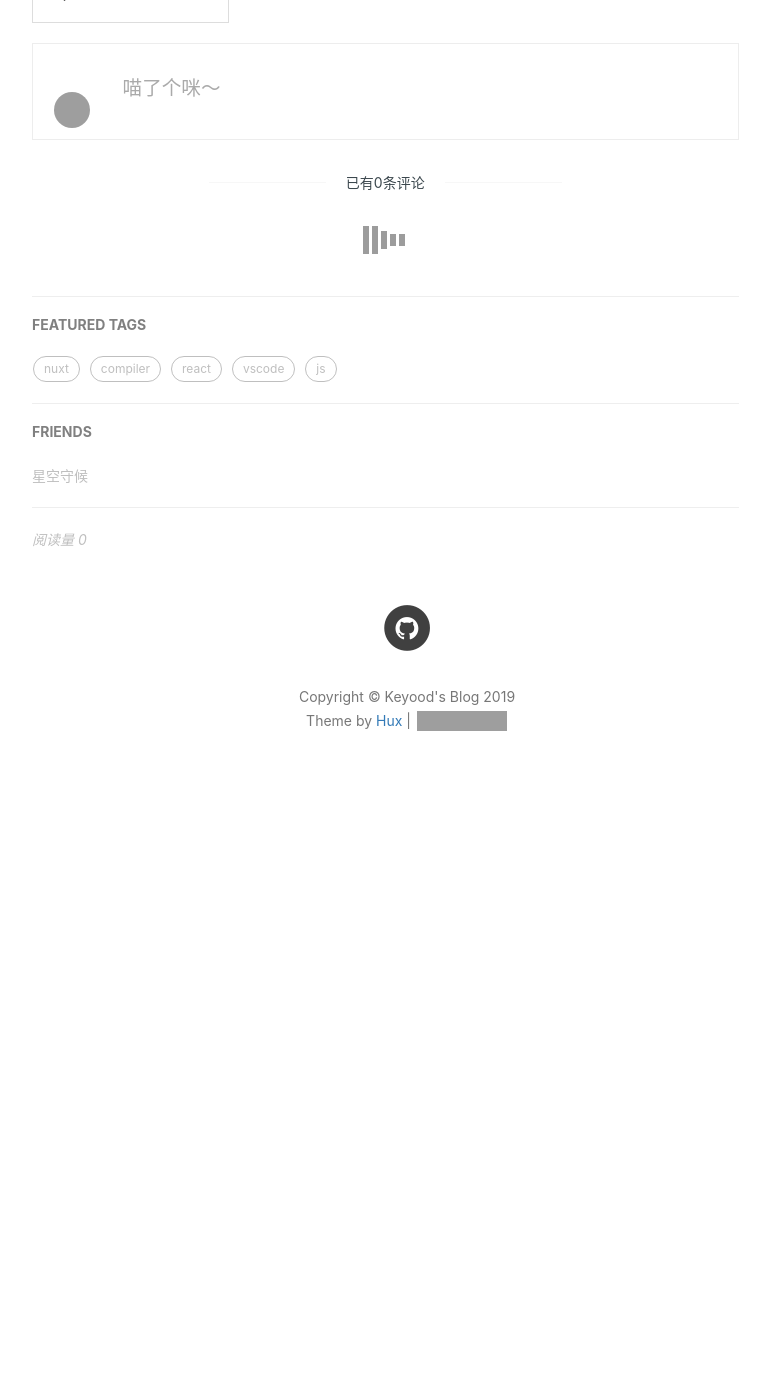
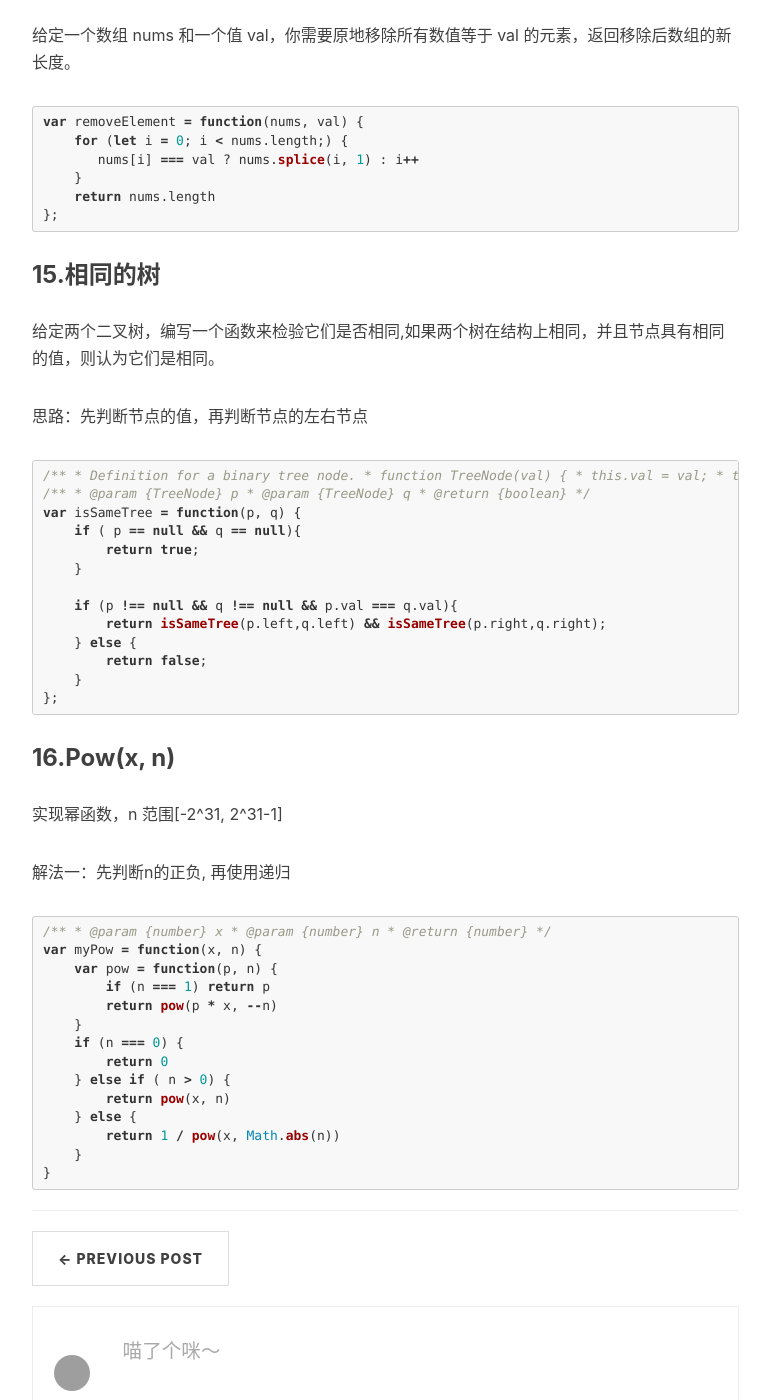
Before and after one commit to keyood/keyood.github.io, a Jekyll site: the page built from _posts/2019-07-17-leetcode.markdown, in a window 1280 px wide and 1400 px high, scrolled down 8761 px. Shown: the whole window, without its empty margins (233-1003 px from the left). Built offline with Jekyll 4.4.1, drawn with Linux system fonts in a browser that asks for light colours; nearby versions of some CDN libraries; comment, search, counter and statistics services are not loaded; before the commit the page ends 9586 px from its top, so only the background shows below that; some of the changed text lies outside the part shown; grey boxes are pictures that could not be loaded.

Commit message:
leetcode

````diff
--- a/_posts/2019-07-17-leetcode.markdown
+++ b/_posts/2019-07-17-leetcode.markdown
@@ -231,7 +231,7 @@ var reverseString = function(s) {
 }
 ```
 
-解法二：
+解法一：遍历
 
 ```js
 var reverseString = function(s) {
@@ -243,6 +243,22 @@ var reverseString = function(s) {
     }
     return s
 }
+```
+
+解法二：递归
+
+```js
+var reverseString = function(s) {
+    var reverse = function (s, i) {
+        let len = s.length
+        if (i >= Math.floor(len / 2)) return s
+        let temp = s[i]
+        s[i] = s[len - i - 1]
+        s[len - i - 1] = temp
+        return reverse(s, ++i)
+    }
+    return reverse(s, 0)
+};
 ```
 
 ## 9.翻转字符串里的单词
@@ -386,3 +402,62 @@ var removeElement = function(nums, val) {
     return nums.length
 };
 ```
+
+### 15.相同的树
+
+给定两个二叉树，编写一个函数来检验它们是否相同,如果两个树在结构上相同，并且节点具有相同的值，则认为它们是相同。
+
+思路：先判断节点的值，再判断节点的左右节点
+
+```js
+/**
+ * Definition for a binary tree node.
+ * function TreeNode(val) {
+ *     this.val = val;
+ *     this.left = this.right = null;
+ * }
+ */
+/**
+ * @param {TreeNode} p
+ * @param {TreeNode} q
+ * @return {boolean}
+ */
+var isSameTree = function(p, q) {
+    if ( p == null && q == null){
+        return true;
+    }
+
+    if (p !== null && q !== null && p.val === q.val){
+        return isSameTree(p.left,q.left) && isSameTree(p.right,q.right);
+    } else {
+        return false;
+    }
+};
+```
+
+### 16.Pow(x, n)
+
+实现幂函数，n 范围[-2^31, 2^31-1]
+
+解法一：先判断n的正负, 再使用递归
+
+```js
+/**
+ * @param {number} x
+ * @param {number} n
+ * @return {number}
+ */
+var myPow = function(x, n) {
+    var pow = function(p, n) {
+        if (n === 1) return p
+        return pow(p * x, --n)
+    }
+    if (n === 0) {
+        return 0
+    } else if ( n > 0) {
+        return pow(x, n)
+    } else {
+        return 1 / pow(x, Math.abs(n))
+    }
+}
+```
````
Also changed, not shown: other parts of _posts/2019-07-17-leetcode.markdown (+1 -1 lines).
